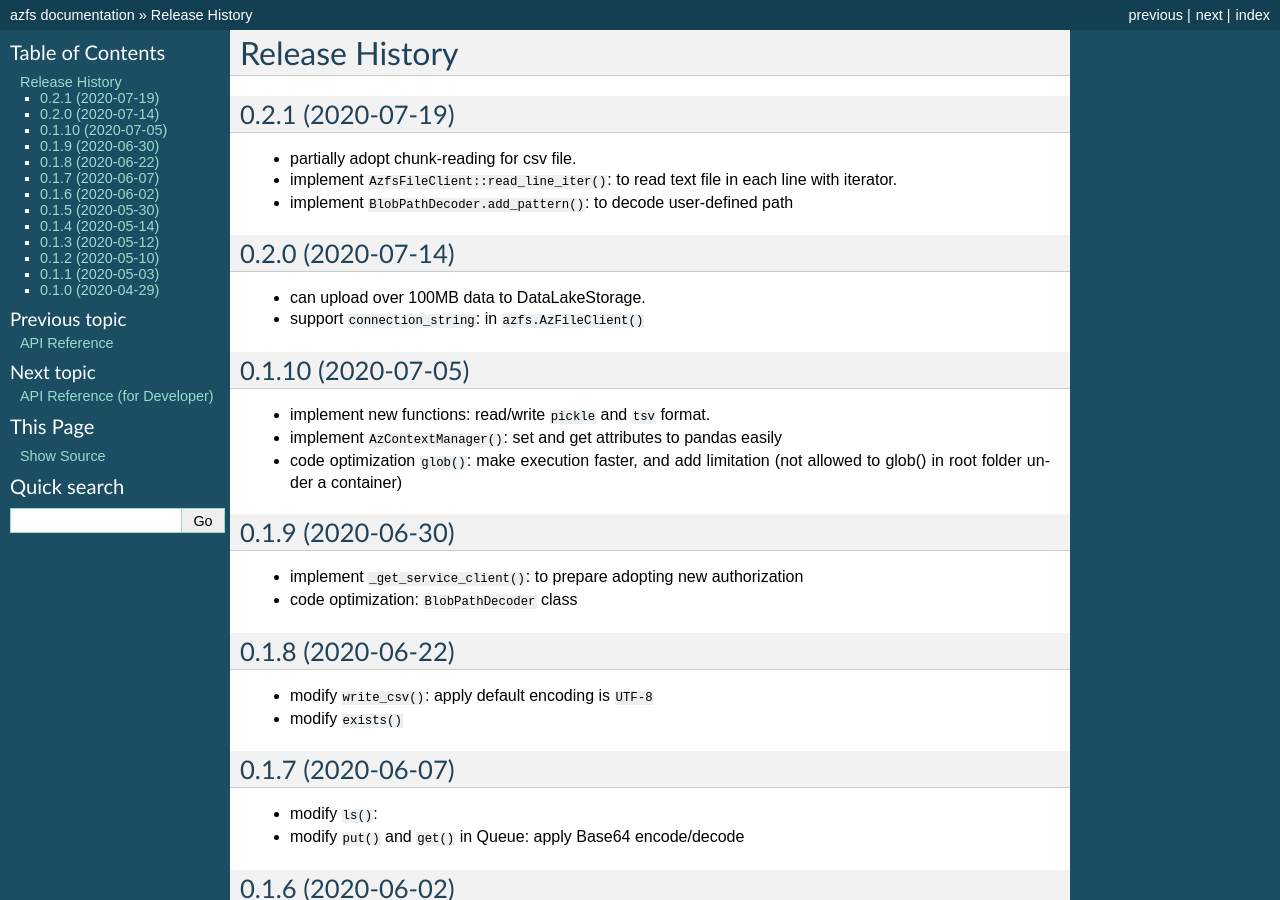
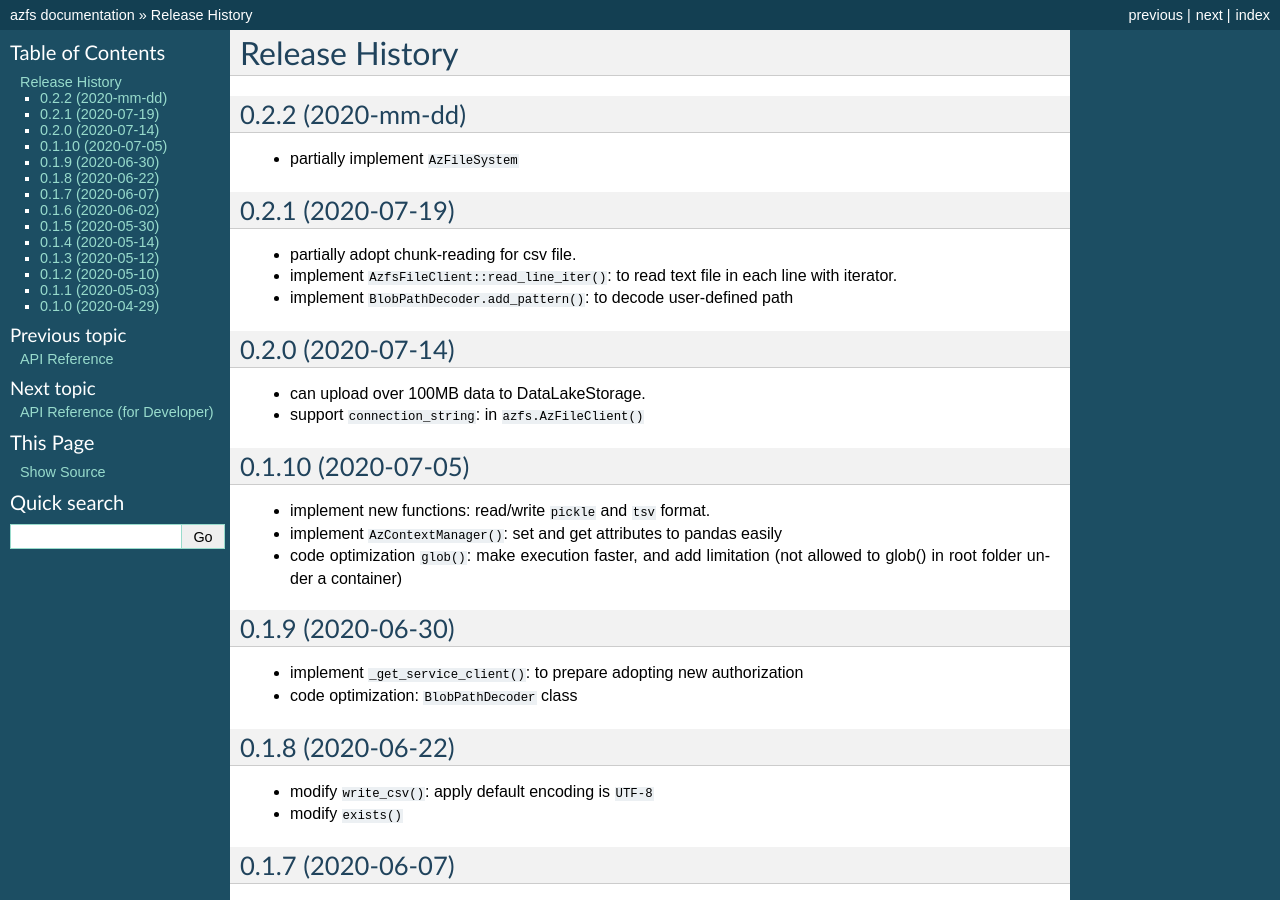
Before and after one commit to arpitjain799/azfs, a Sphinx documentation site: the page built from docs/sources/release_history.rst, in a window 1280 px wide and 900 px high. Built offline with Sphinx 7.4.7, drawn with Linux system fonts in a browser that asks for light colours.

Commit message:
#72 update release note

```diff
--- a/docs/sources/release_history.rst
+++ b/docs/sources/release_history.rst
@@ -4,6 +4,11 @@ Release History
 .. toctree::
    :maxdepth: 4
 
+
+0.2.2 (2020-mm-dd)
+------------------
+
+* partially implement ``AzFileSystem``
 
 0.2.1 (2020-07-19)
 ------------------
```
